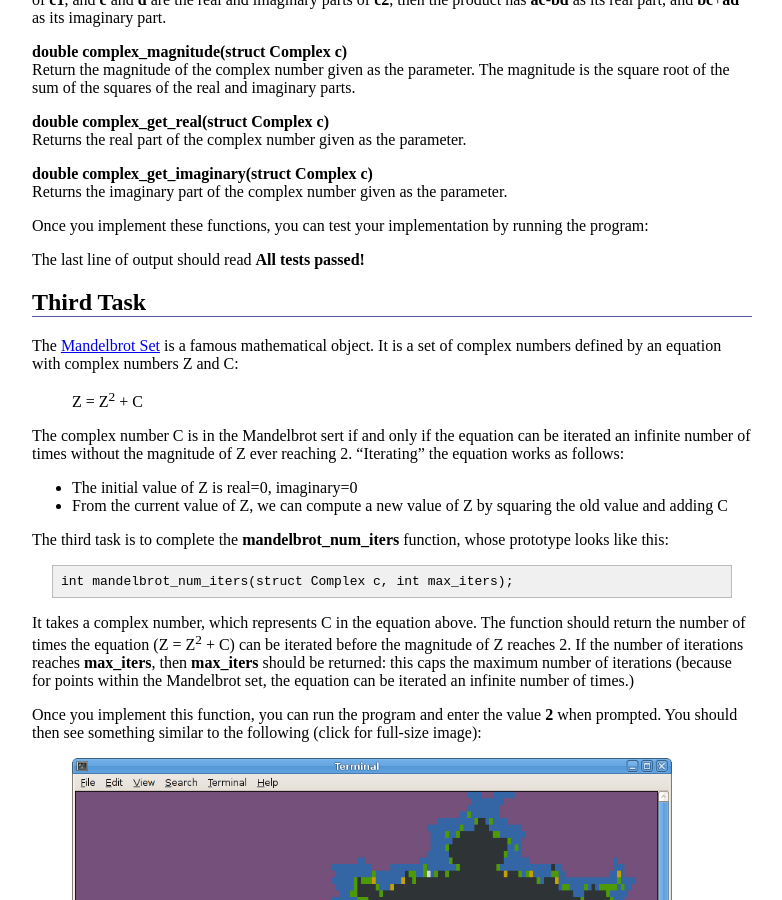
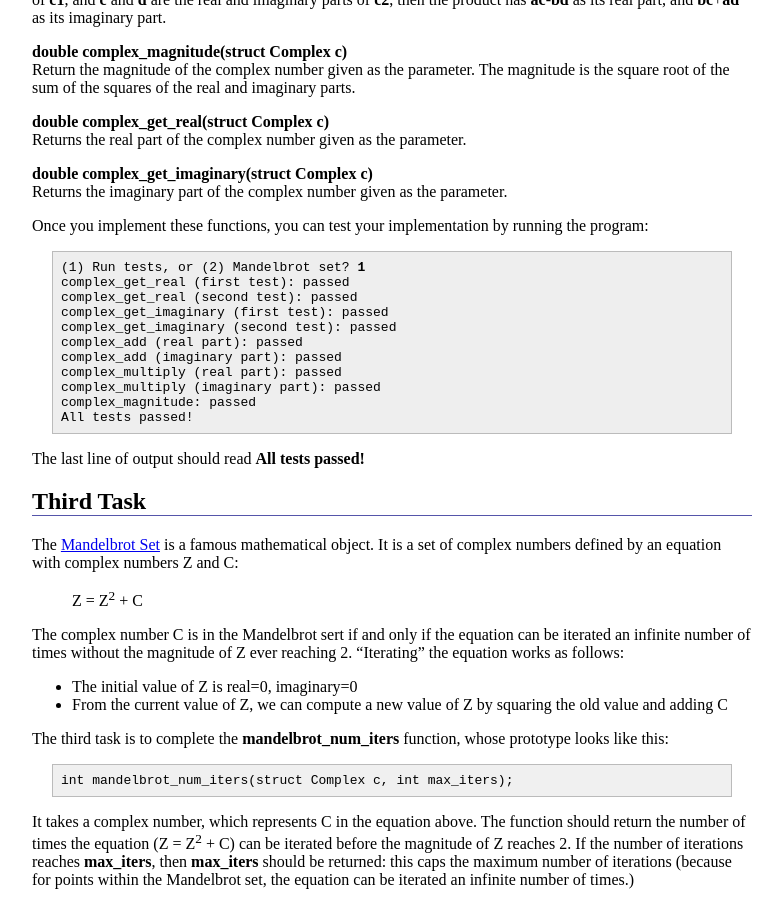
Before and after one commit to ycpcs/cs101-spring2015, a Jekyll site: the page built from labs/lab21.md, in a window 1280 px wide and 900 px high, scrolled down 1193 px. Shown: the whole window, without its empty margins (248-1030 px from the left). Built offline with Jekyll 4.4.1, drawn with Linux system fonts in a browser that asks for light colours; Markdown is read by kramdown in place of the engine named in the settings.

Commit message:
added missing program output

```diff
--- a/labs/lab21.md
+++ b/labs/lab21.md
@@ -68,6 +68,20 @@ Returns the imaginary part of the complex number given as the parameter.
 
 Once you implement these functions, you can test your implementation by running the program:
 
+<pre>
+(1) Run tests, or (2) Mandelbrot set? <b>1</b>
+complex_get_real (first test): passed
+complex_get_real (second test): passed
+complex_get_imaginary (first test): passed
+complex_get_imaginary (second test): passed
+complex_add (real part): passed
+complex_add (imaginary part): passed
+complex_multiply (real part): passed
+complex_multiply (imaginary part): passed
+complex_magnitude: passed
+All tests passed!
+</pre>
+
 The last line of output should read **All tests passed!**
 
 Third Task
```
